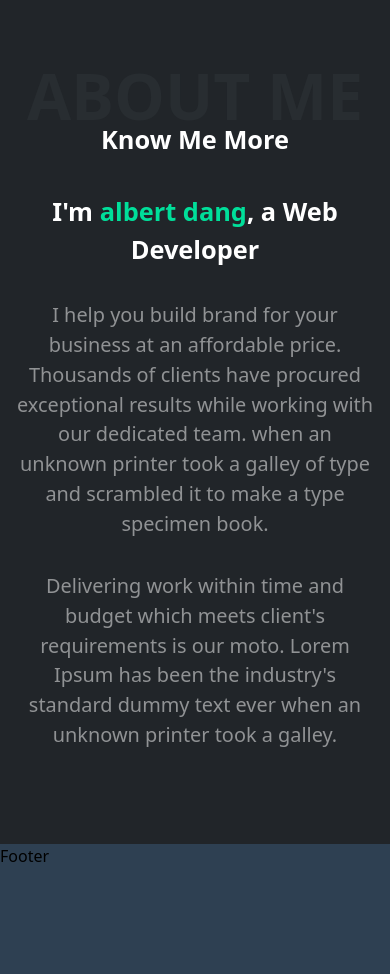
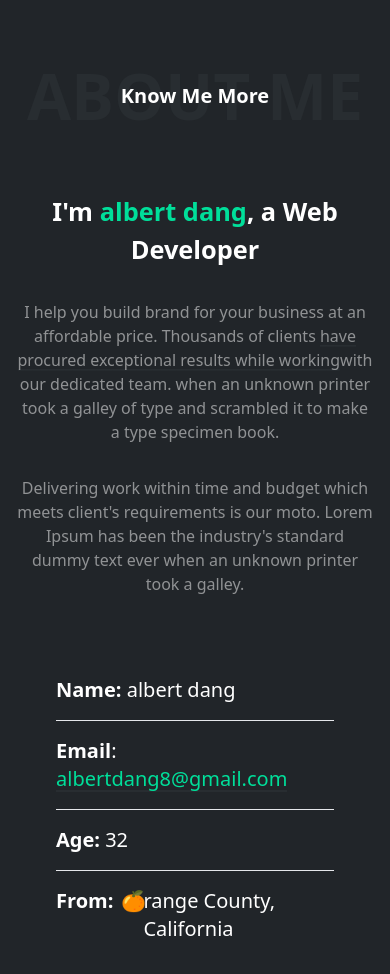
Before and after one commit to albertdang8/portfolio, a React (Vite) app in the folder code/: page / in a window 390 px wide. Shown: the part 940-1914 px from the top of the page. Before the commit the page ends 1808 px from the top, so only its background shows below. Built offline with nearby package versions, Linux system fonts and the light colour scheme.

Commit message:
you think you know how to center a div until its position is absolute

```diff
--- a/code/src/App.css
+++ b/code/src/App.css
@@ -10,3 +10,38 @@
 .tech__logo.react:hover {
   filter: drop-shadow(0 0 2em #61dafbaa);
 }
+
+.nav__link {
+  background:
+    linear-gradient(to right, rgba(100, 200, 200, 0), rgba(100, 200, 200, 0)),
+    linear-gradient(to right, #00DF9A, #00DF9A);
+  background-size: 100% 0.1em, 0 0.1em;
+  background-position: 100% 100%, 0 100%;
+  background-repeat: no-repeat;
+  transition: background-size 400ms;
+}
+
+.nav__link:hover,
+.nav__link:focus {
+  background-size: 0 0.1em, 100% 0.1em;
+}
+
+a {
+  background:
+    linear-gradient(to right, #282d31, #282d31),
+    linear-gradient(to right, rgba(255, 0, 0, 1), rgba(255, 0, 180, .2), rgba(0, 100, 200, 1));
+  background-size: 100% 0.1em, 0 0.1em;
+  background-position: 100% 100%, 0 100%;
+  background-repeat: no-repeat;
+  transition: background-size 400ms;
+}
+
+a:hover,
+a:focus {
+  background-size: 0 0.1em, 100% 0.1em;
+}
+
+@keyframes spin {
+  0% { transform: rotate(0deg); }
+  100% { transform: rotate(360deg); }
+}
--- a/code/src/App.jsx
+++ b/code/src/App.jsx
@@ -14,7 +14,7 @@ function App() {
           <Route path={"/"} element={<Home />} />
           <Route path={"/about"} element={<About />} />
 
-          <Route path={"*"} element={<Home />} />
+          <Route path={"/*"} element={<Home />} />
         </Routes>
       <Footer />
       </BrowserRouter>
--- a/code/src/components/NavBar/NavBar.jsx
+++ b/code/src/components/NavBar/NavBar.jsx
@@ -17,27 +17,27 @@ const NavBar = () => {
         </h1>
         <ul className="md:flex gap-4 hidden">
           <li>
-            <Link className="p-4" to="/">
+            <Link className="p-4 nav__link" to="/">
               Home
             </Link>
           </li>
           <li>
-            <Link className="p-4" to="/about">
+            <Link className="p-4 nav__link" to="/about">
               About
             </Link>
           </li>
           <li>
-            <Link className="p-4" to="/">
+            <Link className="p-4 nav__link" to="/">
               Projects
             </Link>
           </li>
           <li>
-            <Link className="p-4" to="/">
+            <Link className="p-4 nav__link" to="/">
               Tech_Stack
             </Link>
           </li>
           <li>
-            <Link className="p-4" to="/">
+            <Link className="p-4 nav__link" to="/">
               Secret
             </Link>
           </li>
--- a/code/src/pages/Home.jsx
+++ b/code/src/pages/Home.jsx
@@ -1,4 +1,5 @@
 import Hero from "../sections/Hero"
+import Qualifications from "../sections/Qualifications"
 import Summary from "../sections/Summary"
 import TechStack from "../sections/TechStack"
 
@@ -7,6 +8,7 @@ const Home = () => {
     <div>
       <Hero />
       <Summary />
+      <Qualifications />
       {/* <TechStack /> */}
     </div>
   )
--- a/code/src/sections/Hero.jsx
+++ b/code/src/sections/Hero.jsx
@@ -5,7 +5,7 @@ import { FaChevronDown } from "react-icons/fa6";
 const Hero = () => {
   return (
     <section className="text-white relative">
-      <div className="max-w-[800px]  w-full h-screen mx-auto text-center flex flex-col justify-center">
+      <div className="max-w-[800px] w-full h-screen mx-auto text-center flex flex-col justify-center">
         <p className="text-[#00DF9A] font-bold p-2">Hire me pretty please</p>
         <h1 className="md:text-7xl sm:text-6xl text-4xl font-bold md:py-6 capitalize">
           Develope my career
@@ -36,10 +36,12 @@ const Hero = () => {
         <button className="border-solid border-2 border-[#00DF9A] text-[#00DF9A] hover:bg-[#00DF9A] hover:text-white transition-all ease-in duration-150 w-[200px] rounded-md my-6 mx-auto py-3 font-semibold">
           Hire Me
         </button>
-        <div className="absolute bottom-[50px] left-[50%] cursor-pointer animate-bounce">
-          <ScrollLink class="" to="summary" smooth={true} duration={500}>
+
+        <div className="absolute bottom-[50px] left-[49.259%] transform -translate-x-1/2 cursor-pointer animate-bounce">
+          <ScrollLink to="summary" smooth={true} duration={500}>
             <FaChevronDown size={24} />
           </ScrollLink>
+        {/* why won't this shit center? */}
         </div>
       </div>
     </section>
--- /dev/null
+++ b/code/src/sections/Qualifications.jsx
@@ -0,0 +1,25 @@
+import React from "react";
+import TechStack from "./TechStack";
+
+const Qualifications = () => {
+  return (
+    <section className="min-h-screen bg-[#343a40]">
+      <div className="flex flex-col justify-center items-center select-none container">
+        <h1 className="text-center text-[calc(1.95rem+8.4vw)] text-[#3e444a] uppercase font-bold py-12 relative">
+          Services
+        </h1>
+
+        <h1 className="text-white absolute text-[calc(1rem+2.4vw)] font-bold ">
+          What I Do
+        </h1>
+      </div>
+        <div className="flex flex-col justify-center items-center text-3xl">
+            <h3 className="text-white">I peepipupu then cry</h3>
+        </div>
+
+    </section>
+  );
+};
+{/* <div className="border-b-2 w-[80px] mx-auto border-[#20c997]">{""}</div> */}
+
+export default Qualifications;
--- a/code/src/sections/Summary.jsx
+++ b/code/src/sections/Summary.jsx
@@ -4,26 +4,30 @@ const Summary = () => {
   return (
     <section
       id="summary"
-      className="flex flex-col h-screen bg-[#212529] text-white"
+      className="flex flex-col min-h-screen bg-[#212529] text-white"
     >
-      <div className="relative">
-        <h1 className="text-center text-[calc(1.95rem+8.4vw)] text-[#282d31] uppercase font-bold py-12">
+      <div className="flex flex-col justify-center items-center select-none">
+        <h1 className="text-center text-[calc(1.95rem+8.4vw)] text-[#282d31] uppercase font-bold py-12 relative">
           About Me
         </h1>
-        <div className="absolute left-1/2 top-[120px] transform -translate-x-1/2 text-[calc(1rem+2.4vw)] font-bold">
-          Know Me More
-        </div>
+
+          <h1 className="text-white absolute text-xl md:text-[calc(1rem+2.4vw)] font-bold">Know Me More</h1>
       </div>
 
-      <div className="container">
+      <div className="container flex flex-col items-center justify-center">
+        <div className="flex flex-col flex-2">
           <h2 className="text-white text-center font-semibold text-[calc(1rem+2.4vw)]">
-          {`I'm `}<span className="text-[#00DF9A] lowercase">Albert Dang</span>, a
-          Web Developer
+            {`I'm `}
+            <span className="text-[#00DF9A] lowercase">Albert Dang</span>, a Web
+            Developer
           </h2>
-        <div className="text-[calc(1rem+1vw)] text-white/50 container text-center my-8 px-6">
+          <div className="md:text-[calc(1rem+1vw)] text-white/50 container text-center my-8 px-6">
             <p className="mb-8">
               I help you build brand for your business at an affordable price.
-            Thousands of clients have procured exceptional results while working
+              Thousands of clients{" "}
+              <a className="under__line">
+                have procured exceptional results while working
+              </a>
               with our dedicated team. when an unknown printer took a galley of
               type and scrambled it to make a type specimen book.
             </p>
@@ -32,8 +36,27 @@ const Summary = () => {
             requirements is our moto. Lorem Ipsum has been the industry's
             standard dummy text ever when an unknown printer took a galley.`}
             </p>
+          </div>
+        </div>
 
-
+        <div className="text-xl p-12 flex-1 w-full mb-[100px]">
+          <ul className="flex flex-col gap-4">
+            <li className="border-b pb-4">
+              <strong>Name:</strong>
+             {` albert dang`}
+            </li>
+            <li className="border-b pb-4">
+              <strong>Email</strong>: <a href="mailto: albertdang8@gmail.com" className="text-[#00DF9A]">albertdang8@gmail.com</a>
+            </li>
+            <li className="border-b pb-4">
+              <strong>Age:</strong>
+             {` 32`}
+            </li>
+            <li className="flex">
+              <strong>From:</strong>
+             <div className="hover:animate-bounce duration-1000 pl-2 mr-[-3px]">🍊</div>range County, California
+            </li>
+          </ul>
         </div>
       </div>
     </section>
--- a/code/src/sections/TechStack.jsx
+++ b/code/src/sections/TechStack.jsx
@@ -14,44 +14,19 @@ import figma from "../assets/icons/figma.svg"
 const TechStack = () => {
   return (
     <>
-      <div className="flex flex-wrap">
-        <a href="#" target="_blank">
+      <div className="flex flex-wrap justify-center items-center">
           <img src={git} className="tech__logo git" alt="Git logo" />
-        </a>
-        <a href="#" target="_blank">
           <img src={gitbash} className="tech__logo gitbash" alt="Bash logo" />
-          {/* h-[80px] w-[100px] */}
-        </a>
-        <a href="#" target="_blank">
           <img src={html} className="tech__logo html" alt="HTML logo" />
-        </a>
-        <a href="#" target="_blank">
           <img src={css} className="tech__logo css" alt="CSS logo" />
-        </a>
-        <a href="#" target="_blank">
           <img src={tailwind} className="tech__logo tailwind" alt="TailWind logo" />
-        </a>
-        <a href="#" target="_blank">
           <img src={js} className="tech__logo js" alt="JavaScript logo" />
-        </a>
-        <a href="#" target="_blank">
           <img src={reactLogo} className="tech__logo react" alt="React logo" />
-        </a>
-        <a href="#" target="_blank">
           <img src={viteLogo} className="tech__logo" alt="Vite logo" />
-        </a>
-        <a href="#" target="_blank">
           <img src={firebase} className="tech__logo firebase" alt="Firebase logo" />
-        </a>
-        <a href="#" target="_blank">
           <img src={linkedIn} className="tech__logo linkedIn" alt="LinkedIn logo" />
-        </a>
-        <a href="#" target="_blank">
           <img src={ts} className="tech__logo ts" alt="TypeScript logo" />
-        </a>
-        <a href="#" target="_blank">
           <img src={figma} className="tech__logo figma" alt="Figma logo" />
-        </a>
       </div>
     </>
   );
```
Lines whose indentation alone changed are shown as unchanged.
